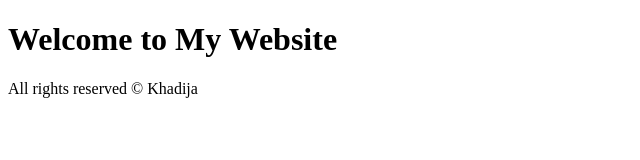
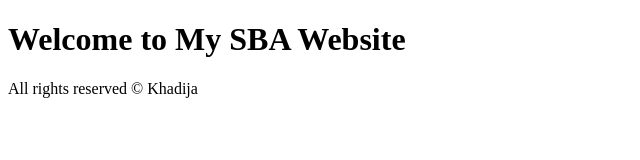
Before and after one commit to khadijaAmzoug/control-simulation-khadija, a plain HTML site: page index.html in a window 1280 px wide. Shown: the whole page, without its empty margins (0-640 px from the left). Drawn offline with Linux system fonts and the light colour scheme.

Commit message:
new change to do a PR

```diff
--- a/index.html
+++ b/index.html
@@ -5,7 +5,7 @@
   </head>
   <body>
     <header>
-      <h1>Welcome to My Website</h1>
+      <h1>Welcome to My SBA Website</h1>
     </header>
     <footer>
       <p>All rights reserved © Khadija</p>
```
